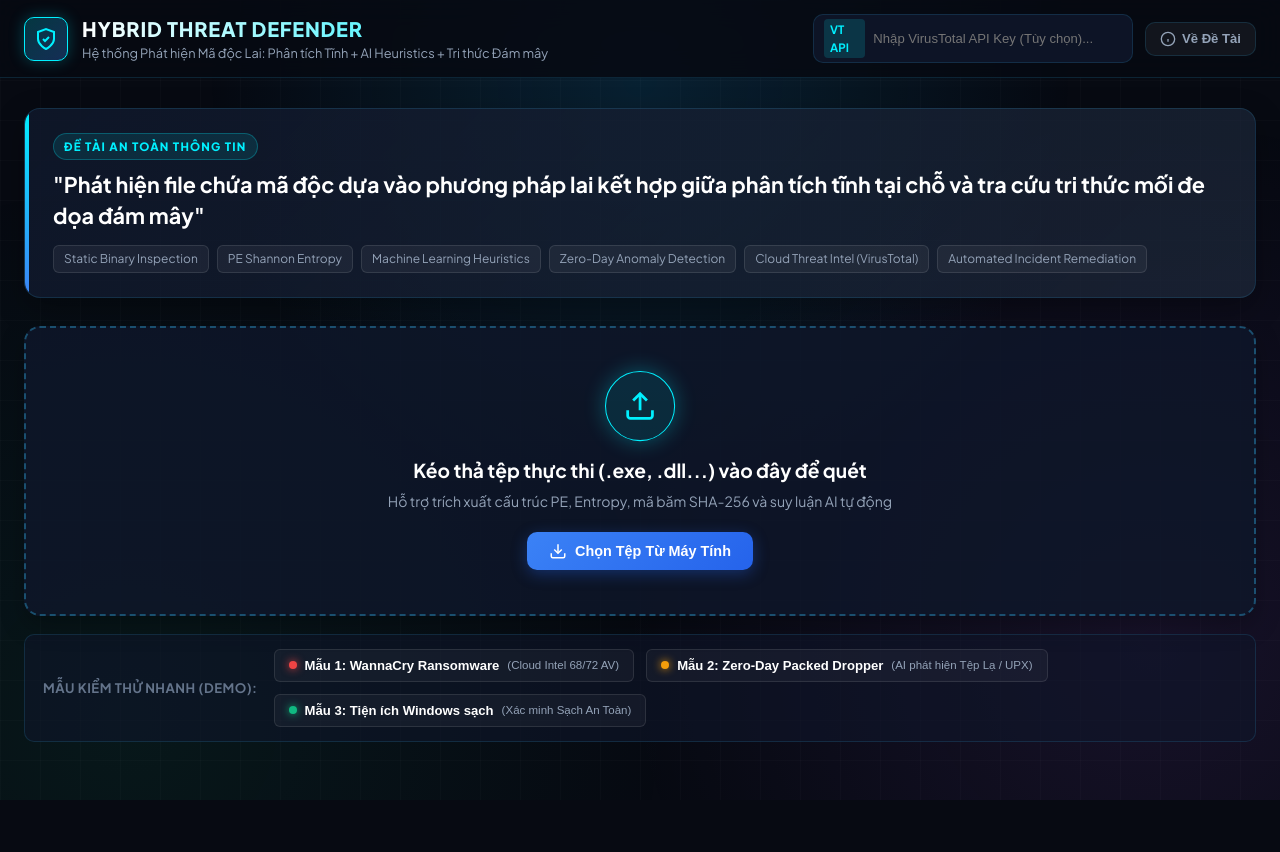
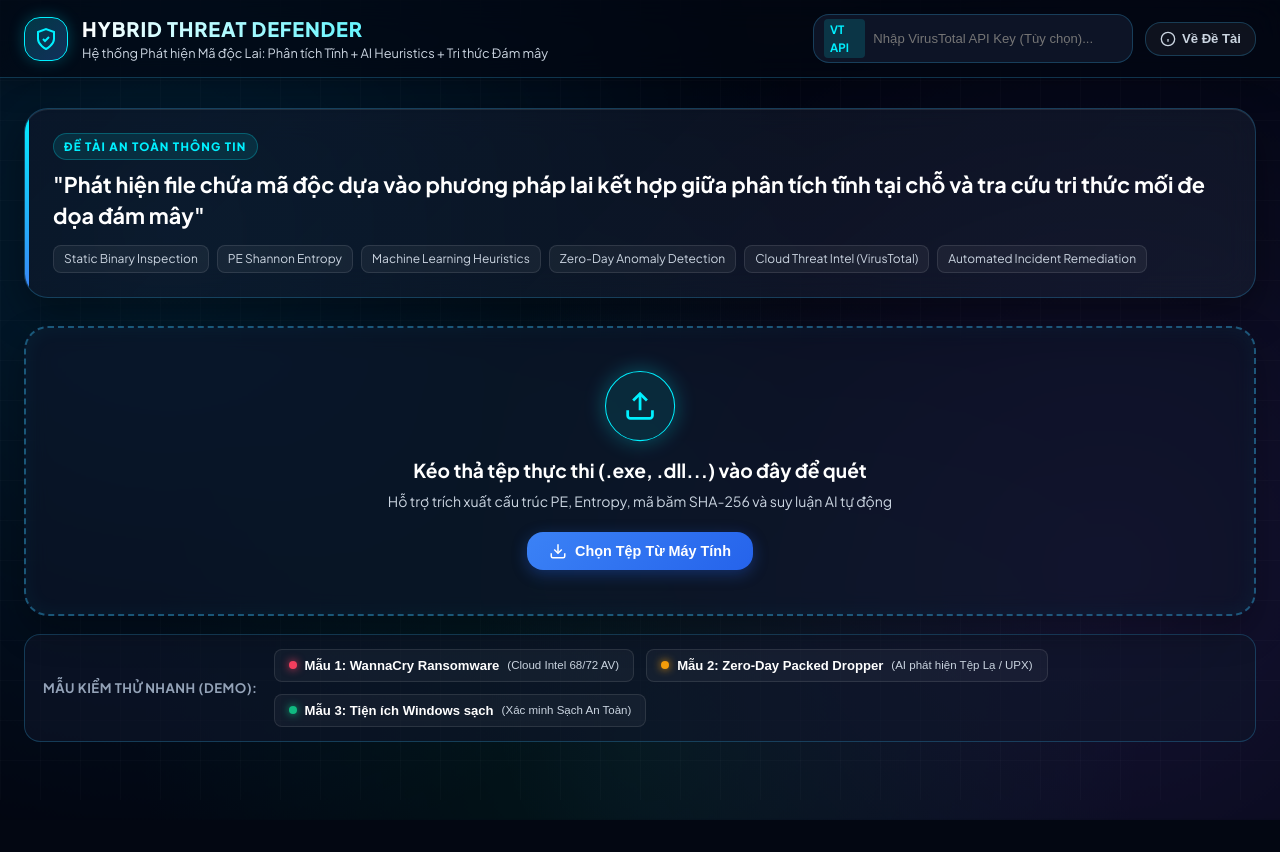
Before and after one commit to Dungdebug/DA_BMTT, a Flask app: page / in a window 1280 px wide. Run offline with Flask 3, Linux system fonts and the light colour scheme.

Commit message:
Reorganize project structure and update source code

```diff
--- a/ai_engine.py
+++ b/ai_engine.py
@@ -6,7 +6,7 @@
 from sklearn.preprocessing import StandardScaler
 from sklearn.pipeline import Pipeline
 
-MODEL_FILE = "malware_rf_model.pkl"
+MODEL_FILE = "models/malware_rf_model.pkl"
 
 class AIEngine:
     FEATURE_NAMES = [
@@ -25,7 +25,7 @@
         Ánh xạ (map) các cột tương ứng với FEATURE_NAMES của AI.
         """
         import pandas as pd
-        dataset_path = "dataset_malwares.csv"
+        dataset_path = "data/dataset_malwares.csv"
         if not os.path.exists(dataset_path):
             raise FileNotFoundError(f"Không tìm thấy file {dataset_path}. Vui lòng tải về thư mục dự án.")
 
--- a/cloud_threat_intel.py
+++ b/cloud_threat_intel.py
@@ -3,7 +3,7 @@
 import requests
 from datetime import datetime
 
-CACHE_FILE = "vt_cache.json"
+CACHE_FILE = "cache/vt_cache.json"
 
 class CloudThreatIntel:
     # Cơ sở dữ liệu mẫu uy tín cho Demo thuyết trình (WannaCry, Emotet, Clean Notepad...)
--- a/extract_benign.py
+++ b/extract_benign.py
@@ -1,10 +1,10 @@
 import pandas as pd
 
 try:
-    df = pd.read_csv('dataset_malwares.csv')
+    df = pd.read_csv('data/dataset_malwares.csv')
     if 'Malware' in df.columns:
         benign_df = df[df['Malware'] == 0]
-        benign_df.to_csv('benign_dataset.csv', index=False)
+        benign_df.to_csv('data/benign_dataset.csv', index=False)
         print(f"Thành công! Đã trích xuất {len(benign_df)} tệp sạch (Benign) ra file benign_dataset.csv")
     else:
         print("Lỗi: Không tìm thấy cột 'Malware' trong dataset_malwares.csv")
--- a/static/css/style.css
+++ b/static/css/style.css
@@ -1,22 +1,22 @@
 :root {
-    --bg-dark: #070a12;
-    --bg-panel: rgba(15, 23, 42, 0.85);
-    --bg-card: rgba(26, 38, 64, 0.65);
-    --border-color: rgba(56, 189, 248, 0.15);
-    --border-glow: rgba(0, 240, 255, 0.35);
+    --bg-dark: #030712;
+    --bg-panel: rgba(15, 23, 42, 0.55);
+    --bg-card: rgba(30, 41, 59, 0.45);
+    --border-color: rgba(56, 189, 248, 0.25);
+    --border-glow: rgba(0, 240, 255, 0.6);
     --text-primary: #f8fafc;
-    --text-secondary: #94a3b8;
-    --text-muted: #64748b;
+    --text-secondary: #cbd5e1;
+    --text-muted: #94a3b8;
     --cyan: #00f0ff;
     --blue: #3b82f6;
-    --red: #ef4444;
+    --red: #f43f5e;
     --amber: #f59e0b;
     --green: #10b981;
-    --purple: #a855f7;
-    --radius-lg: 16px;
-    --radius-md: 10px;
-    --radius-sm: 6px;
-    --transition: all 0.25s cubic-bezier(0.4, 0, 0.2, 1);
+    --purple: #8b5cf6;
+    --radius-lg: 24px;
+    --radius-md: 16px;
+    --radius-sm: 8px;
+    --transition: all 0.3s cubic-bezier(0.4, 0, 0.2, 1);
 }
 
 * {
@@ -45,11 +45,18 @@
     left: 0;
     width: 100vw;
     height: 100vh;
-    background: radial-gradient(circle at 50% 10%, rgba(14, 165, 233, 0.15), transparent 45%),
-                radial-gradient(circle at 90% 80%, rgba(168, 85, 247, 0.1), transparent 40%),
-                radial-gradient(circle at 10% 90%, rgba(16, 185, 129, 0.08), transparent 40%);
+    background: radial-gradient(circle at 15% 30%, rgba(14, 165, 233, 0.15), transparent 50%),
+                radial-gradient(circle at 85% 70%, rgba(139, 92, 246, 0.15), transparent 50%),
+                radial-gradient(circle at 50% 90%, rgba(16, 185, 129, 0.1), transparent 50%);
     pointer-events: none;
     z-index: 0;
+    animation: backgroundPulse 15s ease-in-out infinite alternate;
+}
+
+@keyframes backgroundPulse {
+    0% { transform: scale(1); opacity: 0.7; }
+    50% { transform: scale(1.05); opacity: 1; }
+    100% { transform: scale(1); opacity: 0.7; }
 }
 
 .cyber-grid {
@@ -69,9 +76,11 @@
 .app-header {
     position: sticky;
     top: 0;
-    background: rgba(7, 10, 18, 0.85);
-    backdrop-filter: blur(14px);
+    background: rgba(3, 7, 18, 0.65);
+    backdrop-filter: blur(16px);
+    -webkit-backdrop-filter: blur(16px);
     border-bottom: 1px solid var(--border-color);
+    box-shadow: 0 4px 30px rgba(0, 0, 0, 0.3);
     z-index: 100;
 }
 
@@ -194,12 +203,14 @@
 
 /* Topic Banner */
 .topic-banner {
-    background: linear-gradient(135deg, rgba(15, 23, 42, 0.9), rgba(30, 41, 59, 0.7));
+    background: linear-gradient(135deg, rgba(15, 23, 42, 0.6), rgba(30, 41, 59, 0.4));
+    backdrop-filter: blur(16px);
+    -webkit-backdrop-filter: blur(16px);
     border: 1px solid var(--border-color);
     border-radius: var(--radius-lg);
     padding: 24px 28px;
     margin-bottom: 28px;
-    box-shadow: 0 10px 30px rgba(0, 0, 0, 0.3);
+    box-shadow: 0 15px 40px rgba(0, 0, 0, 0.4), inset 0 1px 0 rgba(255, 255, 255, 0.1);
     position: relative;
     overflow: hidden;
 }
@@ -257,21 +268,23 @@
 
 .drop-zone {
     background: var(--bg-panel);
-    border: 2px dashed rgba(56, 189, 248, 0.35);
+    backdrop-filter: blur(12px);
+    -webkit-backdrop-filter: blur(12px);
+    border: 2px dashed rgba(56, 189, 248, 0.4);
     border-radius: var(--radius-lg);
     padding: 44px 24px;
     text-align: center;
     position: relative;
     cursor: pointer;
     transition: var(--transition);
-    box-shadow: 0 10px 25px rgba(0, 0, 0, 0.25);
+    box-shadow: 0 15px 35px rgba(0, 0, 0, 0.3), inset 0 0 20px rgba(0, 240, 255, 0.05);
 }
 
 .drop-zone:hover, .drop-zone.dragover {
     border-color: var(--cyan);
-    background: rgba(20, 32, 58, 0.9);
-    box-shadow: 0 0 25px rgba(0, 240, 255, 0.2);
-    transform: translateY(-2px);
+    background: rgba(20, 32, 58, 0.7);
+    box-shadow: 0 0 30px rgba(0, 240, 255, 0.3), inset 0 0 30px rgba(0, 240, 255, 0.1);
+    transform: translateY(-3px);
 }
 
 .file-input {
@@ -480,7 +493,9 @@
 
 /* Verdict Hero Banner */
 .verdict-banner {
-    background: linear-gradient(135deg, rgba(20, 30, 50, 0.95), rgba(15, 23, 42, 0.9));
+    background: linear-gradient(135deg, rgba(20, 30, 50, 0.7), rgba(15, 23, 42, 0.6));
+    backdrop-filter: blur(16px);
+    -webkit-backdrop-filter: blur(16px);
     border: 1px solid var(--border-color);
     border-radius: var(--radius-lg);
     padding: 28px;
@@ -565,7 +580,8 @@
 
 .risk-meter-card {
     text-align: center;
-    background: rgba(10, 16, 30, 0.8);
+    background: rgba(10, 16, 30, 0.5);
+    backdrop-filter: blur(8px);
     border: 1px solid var(--border-color);
     border-radius: var(--radius-md);
     padding: 16px 24px;
@@ -605,6 +621,8 @@
 /* File Summary Card */
 .file-summary-card {
     background: var(--bg-panel);
+    backdrop-filter: blur(12px);
+    -webkit-backdrop-filter: blur(12px);
     border: 1px solid var(--border-color);
     border-radius: var(--radius-md);
     padding: 16px 20px;
--- a/train_eval.py
+++ b/train_eval.py
@@ -53,7 +53,7 @@
     print("====================================================")
 
     # Lưu mô hình
-    model_path = "malware_rf_model.pkl"
+    model_path = "models/malware_rf_model.pkl"
     joblib.dump(pipeline, model_path)
     print(f"[+] Đã lưu mô hình mới tại: {model_path}")
     print("[+] AI đã sẵn sàng để phát hiện mã độc!")
```
Also changed, not shown: data/benign_dataset.csv (renamed from benign_dataset.csv), docs/README.md, docs/README_Overview.md (renamed from README_Overview.md), docs/architecture_design.md (renamed from architecture_design.md), docs/implementation_plan.md (renamed from implementation_plan.md), 5 other files.
